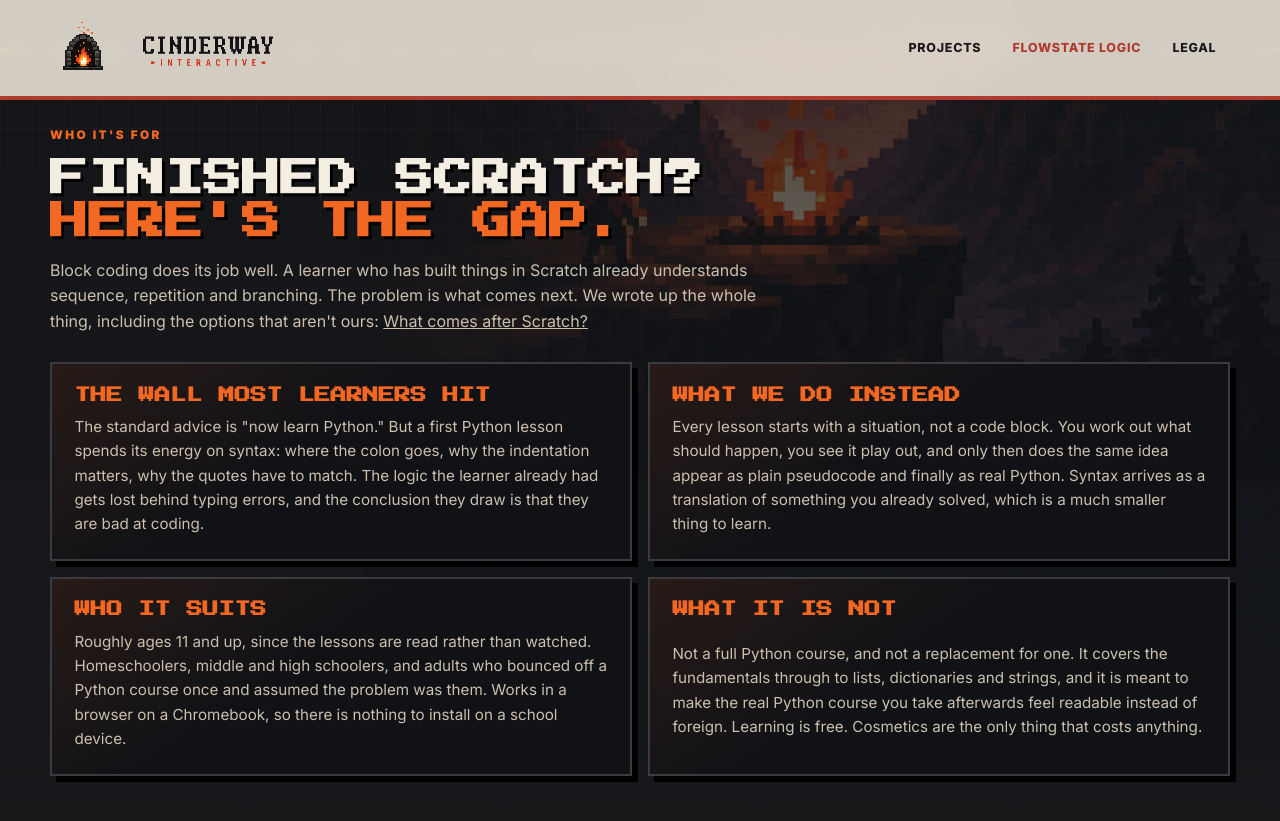
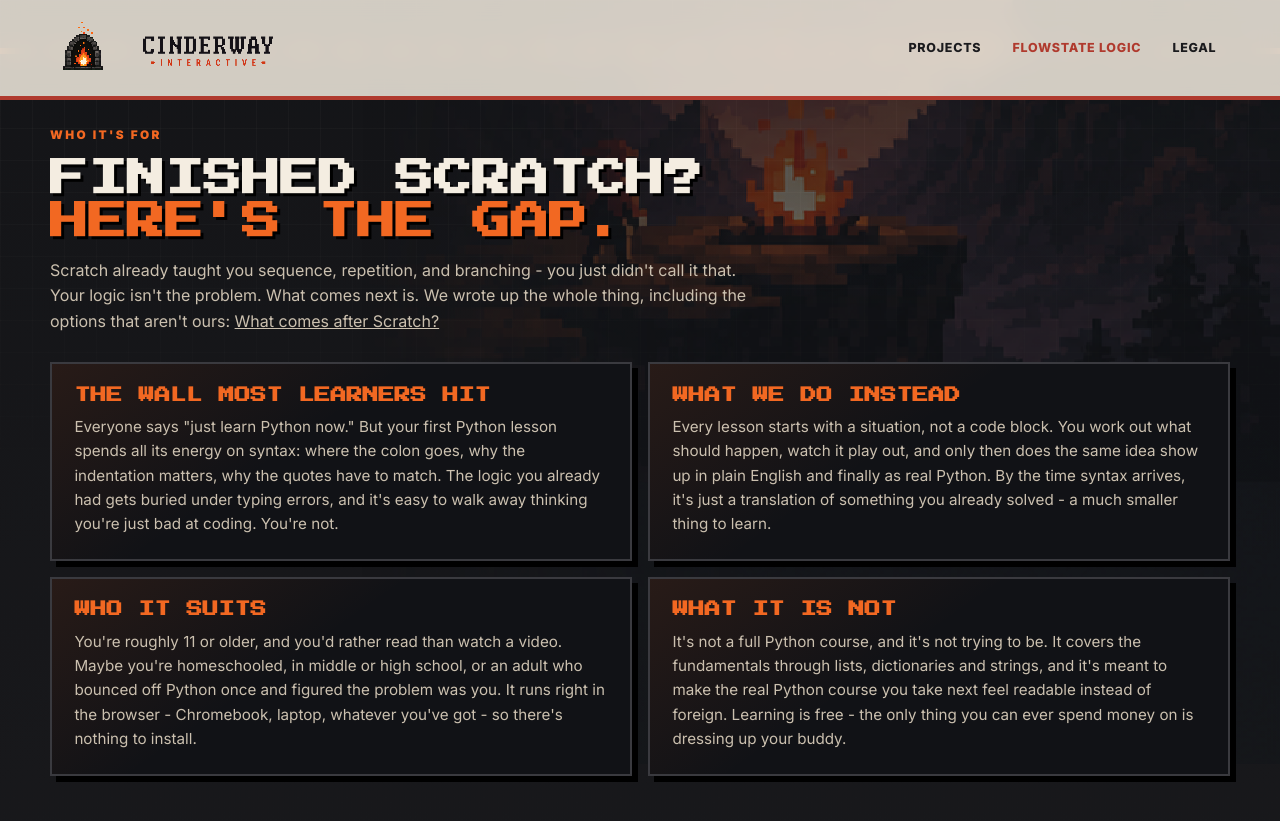
Before and after one commit to andrewkamback-sudo/privacy, a Jekyll site: the page built from flowstate-logic/index.html, in a window 1280 px wide and 900 px high, scrolled down 755 px. Shown: the top 821 px of the window. Built offline with Jekyll 4.4.1, drawn with Linux system fonts in a browser that asks for light colours; some of the changed text lies outside the part shown.

Commit message:
Rewrite FlowState Logic marketing copy for the actual customer
Reframe the homepage project card and FlowState Logic page/article away
from internal product jargon (capstones, ember system, pseudocode,
"ships with the build") and speak directly to the budding-developer
learner instead of a technical reader. Also lead CS terms like loop,
conditional, and variable with their plain-English meaning so a
non-technical parent can follow along too.

Co-Authored-By: Claude Sonnet 5 <noreply@anthropic.com>

```diff
--- a/flowstate-logic/index.html
+++ b/flowstate-logic/index.html
@@ -53,11 +53,11 @@
           <p class="kicker">After Scratch · Before Python · Ages 11+</p>
           <h1>FlowState <span class="accent">Logic.</span></h1>
           <p class="hero-copy">
-            Scratch teaches you to think in loops and conditions. Then the usual next step is
-            Python, where that thinking gets buried under colons, indentation and quote marks.
-            FlowState Logic is the step in between: you solve the logic first in a game world,
-            and the real Python shows up at the end as the written form of something you already
-            worked out. 10 chapters, 49 lessons, free to learn.
+            Scratch already had you repeating steps and making decisions - you just never had to
+            call it that. Then Python shows up and buries all of it under colons, indentation,
+            and quote marks. FlowState Logic is the step in between: you work out the logic
+            first in a game world, and the real Python shows up at the end, already making
+            sense. 10 chapters, 49 lessons, free to learn.
           </p>
           <div class="platform-actions" aria-label="Get FlowState Logic">
             <a
@@ -147,8 +147,8 @@
             <span class="section-label">Who it's for</span>
             <h2 id="after-scratch-title">Finished Scratch? <span class="accent">Here's the gap.</span></h2>
             <p>
-              Block coding does its job well. A learner who has built things in Scratch already
-              understands sequence, repetition and branching. The problem is what comes next.
+              Scratch already taught you sequence, repetition, and branching - you just
+              didn't call it that. Your logic isn't the problem. What comes next is.
               We wrote up the whole thing, including the options that aren't ours:
               <a href="what-comes-after-scratch.html">What comes after Scratch?</a>
             </p>
@@ -160,10 +160,10 @@
                 <h3 class="project-card-title">The wall most learners hit</h3>
               </div>
               <p class="project-card-blurb">
-                The standard advice is "now learn Python." But a first Python lesson spends its
-                energy on syntax: where the colon goes, why the indentation matters, why the
-                quotes have to match. The logic the learner already had gets lost behind typing
-                errors, and the conclusion they draw is that they are bad at coding.
+                Everyone says "just learn Python now." But your first Python lesson spends all
+                its energy on syntax: where the colon goes, why the indentation matters, why the
+                quotes have to match. The logic you already had gets buried under typing errors,
+                and it's easy to walk away thinking you're just bad at coding. You're not.
               </p>
             </div>
 
@@ -173,9 +173,9 @@
               </div>
               <p class="project-card-blurb">
                 Every lesson starts with a situation, not a code block. You work out what should
-                happen, you see it play out, and only then does the same idea appear as plain
-                pseudocode and finally as real Python. Syntax arrives as a translation of
-                something you already solved, which is a much smaller thing to learn.
+                happen, watch it play out, and only then does the same idea show up in plain
+                English and finally as real Python. By the time syntax arrives, it's just a
+                translation of something you already solved - a much smaller thing to learn.
               </p>
             </div>
 
@@ -184,10 +184,10 @@
                 <h3 class="project-card-title">Who it suits</h3>
               </div>
               <p class="project-card-blurb">
-                Roughly ages 11 and up, since the lessons are read rather than watched.
-                Homeschoolers, middle and high schoolers, and adults who bounced off a Python
-                course once and assumed the problem was them. Works in a browser on a
-                Chromebook, so there is nothing to install on a school device.
+                You're roughly 11 or older, and you'd rather read than watch a video. Maybe
+                you're homeschooled, in middle or high school, or an adult who bounced off Python
+                once and figured the problem was you. It runs right in the browser - Chromebook,
+                laptop, whatever you've got - so there's nothing to install.
               </p>
             </div>
 
@@ -196,10 +196,10 @@
                 <h3 class="project-card-title">What it is not</h3>
               </div>
               <p class="project-card-blurb">
-                Not a full Python course, and not a replacement for one. It covers the
-                fundamentals through to lists, dictionaries and strings, and it is meant to make
-                the real Python course you take afterwards feel readable instead of foreign.
-                Learning is free. Cosmetics are the only thing that costs anything.
+                It's not a full Python course, and it's not trying to be. It covers the
+                fundamentals through lists, dictionaries and strings, and it's meant to make the
+                real Python course you take next feel readable instead of foreign. Learning is
+                free - the only thing you can ever spend money on is dressing up your buddy.
               </p>
             </div>
           </div>
@@ -295,11 +295,11 @@
           <div class="signup-box">
             <div class="signup-copy">
               <span class="section-label">Updates</span>
-              <h2 id="updates-title">Follow what ships <span class="accent">next.</span></h2>
+              <h2 id="updates-title">Follow what's <span class="accent">coming next.</span></h2>
               <p>
-                FlowState Logic is live at v1.1.0. Drop your email for release notes,
-                language-roadmap updates, and occasional behind-the-scenes notes from
-                Cinderway. No spam, we never sell your data, and it's one tap to leave.
+                FlowState Logic is live at v1.1.0. Drop your email for release notes, a
+                heads-up when new languages are added, and occasional behind-the-scenes notes
+                from Cinderway. No spam, we never sell your data, and it's one tap to leave.
               </p>
             </div>
 
@@ -340,8 +340,8 @@
         <div class="container">
           <div class="section-header">
             <span class="section-label">Documents</span>
-            <h2 id="docs-title">Everything that ships <span class="accent">with the build.</span></h2>
-            <p>Legal docs live at the Cinderway root (they cover every project). Patch notes and asset attributions for FlowState Logic specifically live right here.</p>
+            <h2 id="docs-title">Everything else <span class="accent">you might need.</span></h2>
+            <p>Legal docs live on the main Cinderway Interactive site, since they cover every project. Patch notes and credits for FlowState Logic specifically live right here.</p>
           </div>
 
           <div class="card-grid">
--- a/index.html
+++ b/index.html
@@ -63,8 +63,9 @@
                 <span class="status-pill live">v1.1.0</span>
               </div>
               <p class="project-card-blurb">
-                A logic-first app that teaches Python, visually first and syntax second.
-                49 lessons across 10 chapters, capstones, a forgiving ember system, and a customizable mascot.
+                Helps kids go from Scratch to real Python by working out the logic first,
+                then watching it turn into code. 49 story-driven lessons across 10 chapters,
+                with a customizable buddy cheering them on the whole way.
                 v1.1.0 is live on Google Play and playable in your browser.
               </p>
             </a>
```
Also changed, not shown: flowstate-logic/what-comes-after-scratch.md (+28 -20 lines).
